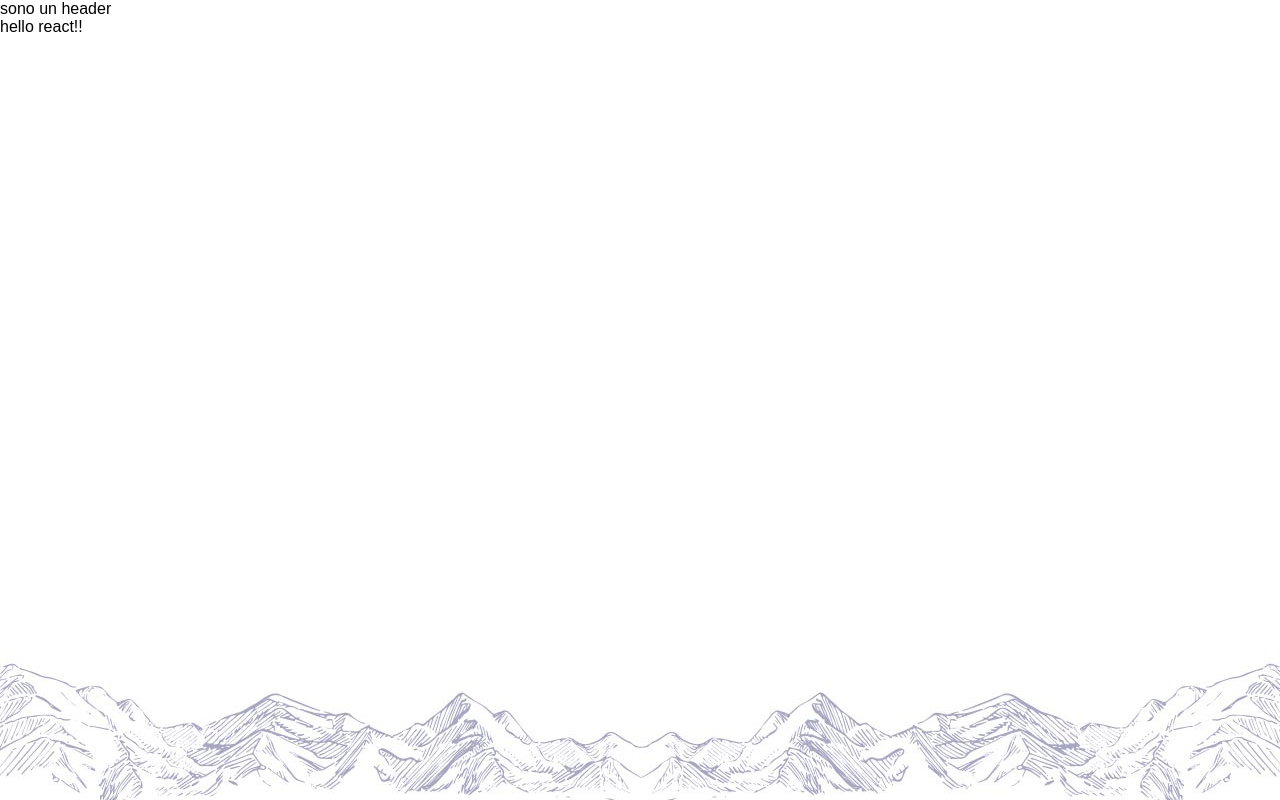
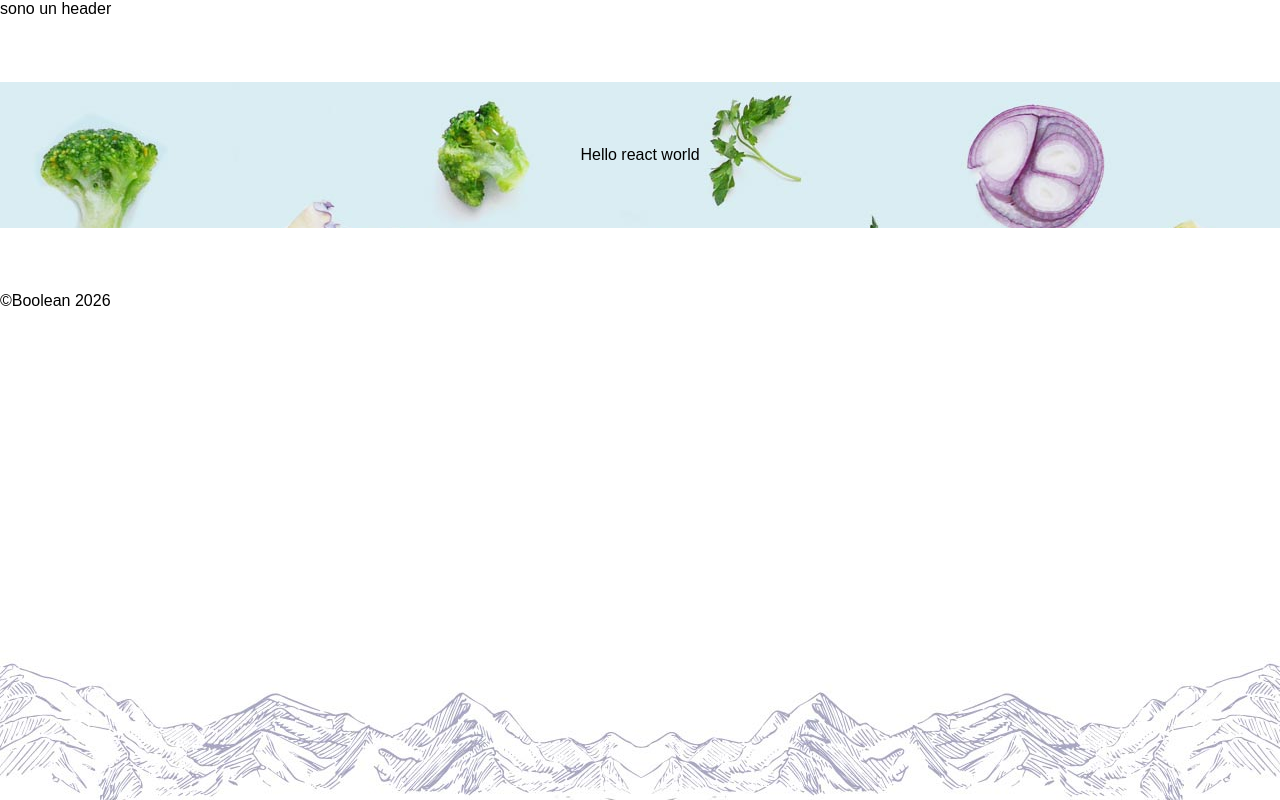
Before and after one commit to Giaculliantonella-WD/React, a React (Vite) app: page / in a window 1280 px wide. Built offline with nearby package versions, Linux system fonts and the light colour scheme.

Commit message:
struttura componenti

```diff
--- a/src/App.jsx
+++ b/src/App.jsx
@@ -1,9 +1,14 @@
 import AppHeader from "./components/AppHeader"
+import AppFooter from "./components/AppFooter"
+import AppMain from "./components/AppMain"
 function App() {
   return (
     <>
       <AppHeader />
-      <div>hello react!!</div>
+      <AppMain />
+
+      <AppFooter />
+
     </>
   )
 }
--- /dev/null
+++ b/src/components/AppFooter.jsx
@@ -0,0 +1,5 @@
+function AppFooter() {
+    return <footer>&copy;Boolean 2026</footer>
+}
+
+export default AppFooter;
--- a/src/components/AppHeader.jsx
+++ b/src/components/AppHeader.jsx
@@ -1,5 +1,5 @@
 function AppHeader() {
-    return <div>sono un header</div>
+    return <header>sono un header</header>
 }
 
 export default AppHeader;
--- /dev/null
+++ b/src/components/AppMain.jsx
@@ -0,0 +1,5 @@
+function AppMain() {
+    return <main>Hello react world</main>
+}
+
+export default AppMain;
```
